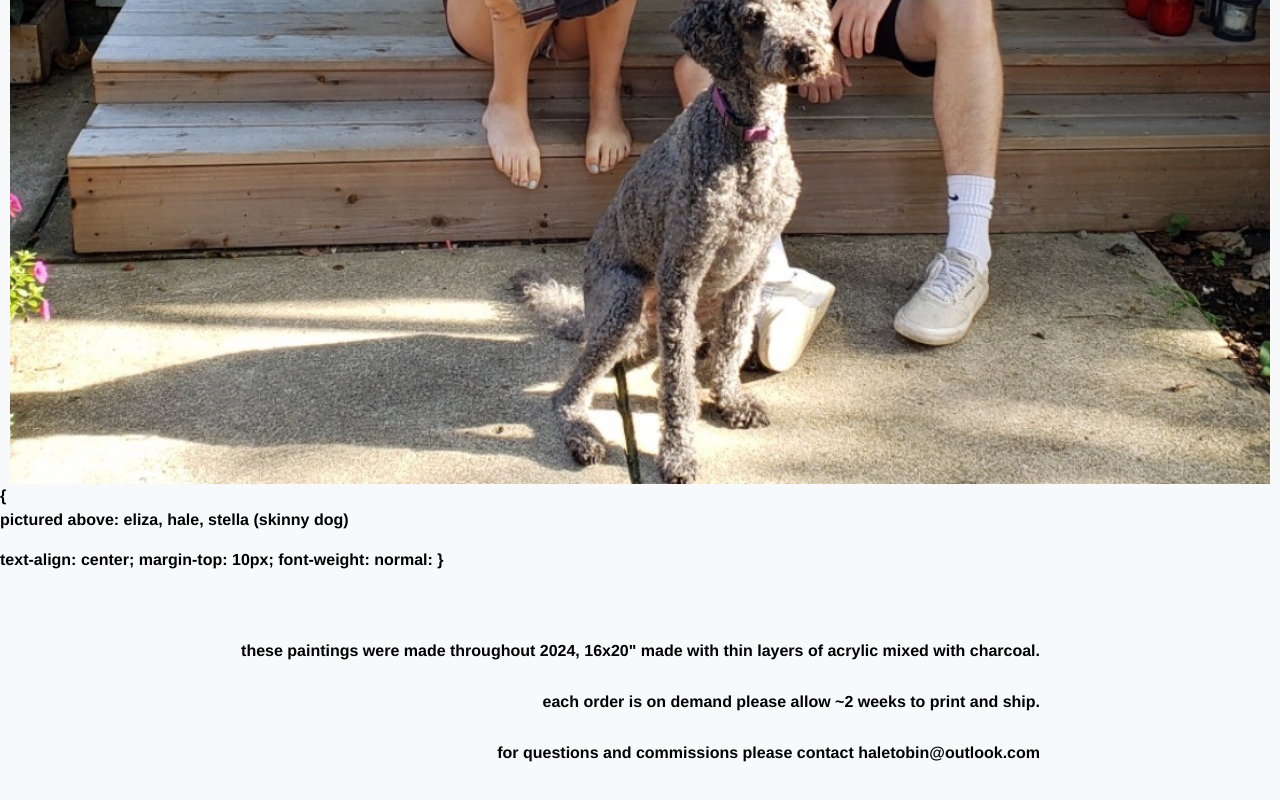
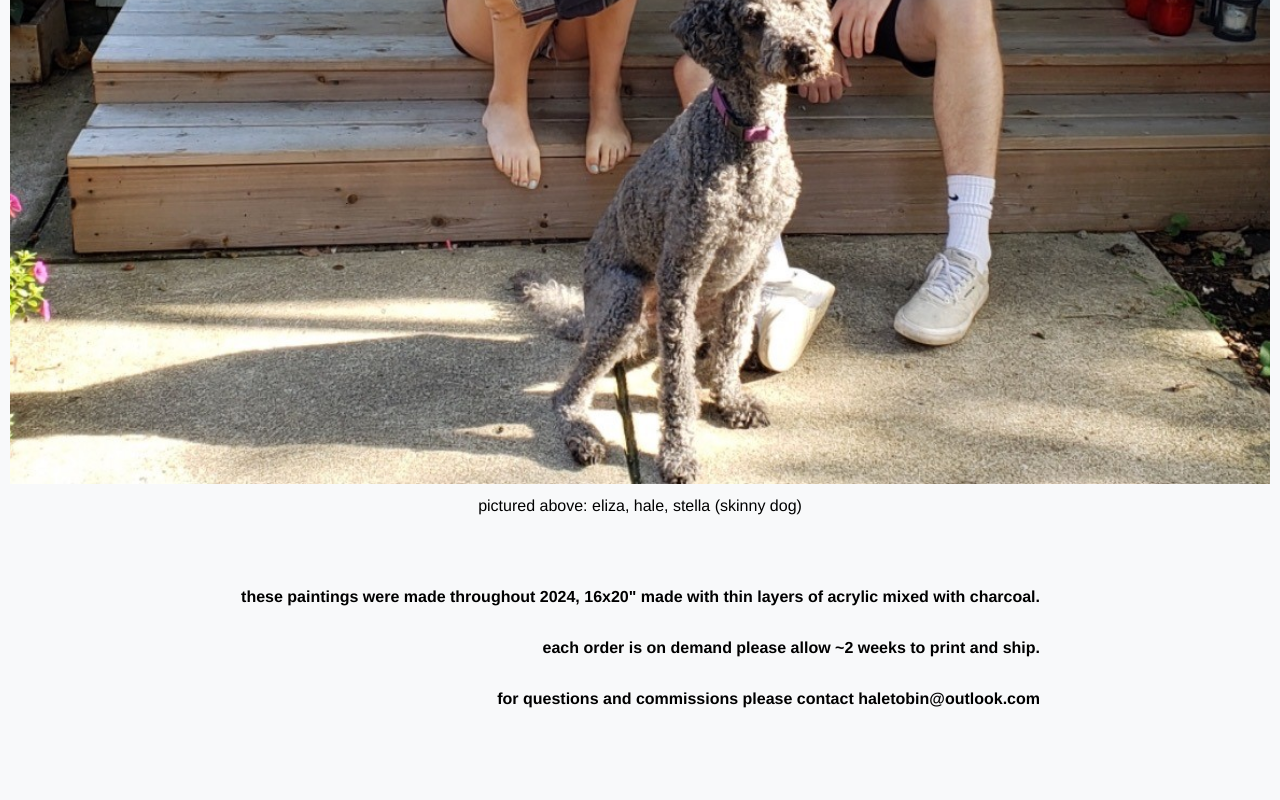
Before and after one commit to Hale-to/GooseDog, a website: page info.html in a window 1280 px wide. Shown: the part 516-1316 px from the top of the page. After the commit the page ends 1268 px from the top, so only its background shows below. Drawn offline with nearby package versions, Linux system fonts and the light colour scheme.

Commit message:
Update info.html

```diff
--- a/info.html
+++ b/info.html
@@ -36,6 +36,13 @@
       font-size: 1rem;
       line-height: 1.6;
     }
+
+      .caption {
+    text-align: center;
+    margin-top: 10px;
+    font-weight: normal;
+    font-size: 1rem;
+  }
   </style>
 </head>
 <body>
@@ -56,13 +63,8 @@
 
   <!-- Full-Width Image with Padding -->
   <img src="stella.JPG" alt="Artist Portrait" class="bio-image">
-  <div class="caption"> {
-  <p>pictured above: eliza, hale, stella (skinny dog)</p>
-  text-align: center;
-  margin-top: 10px;
-  font-weight: normal:
-  }
-  </div>
+
+  <div class="caption">pictured above: eliza, hale, stella (skinny dog)</div>
 
 
   <!-- Artist Bio Section -->
```
